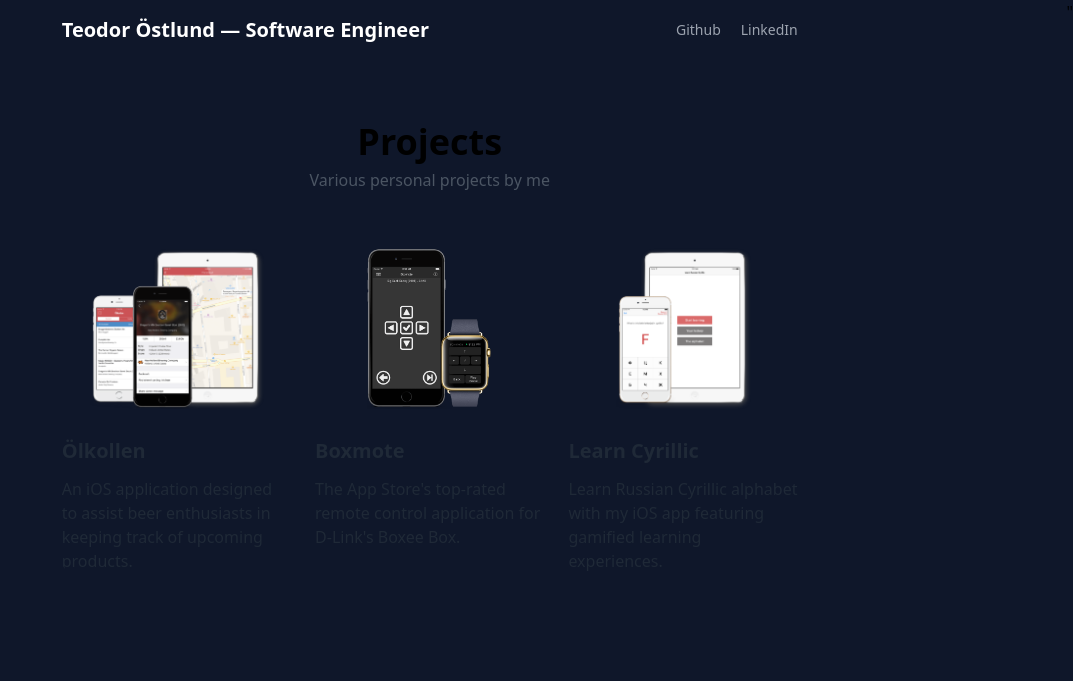
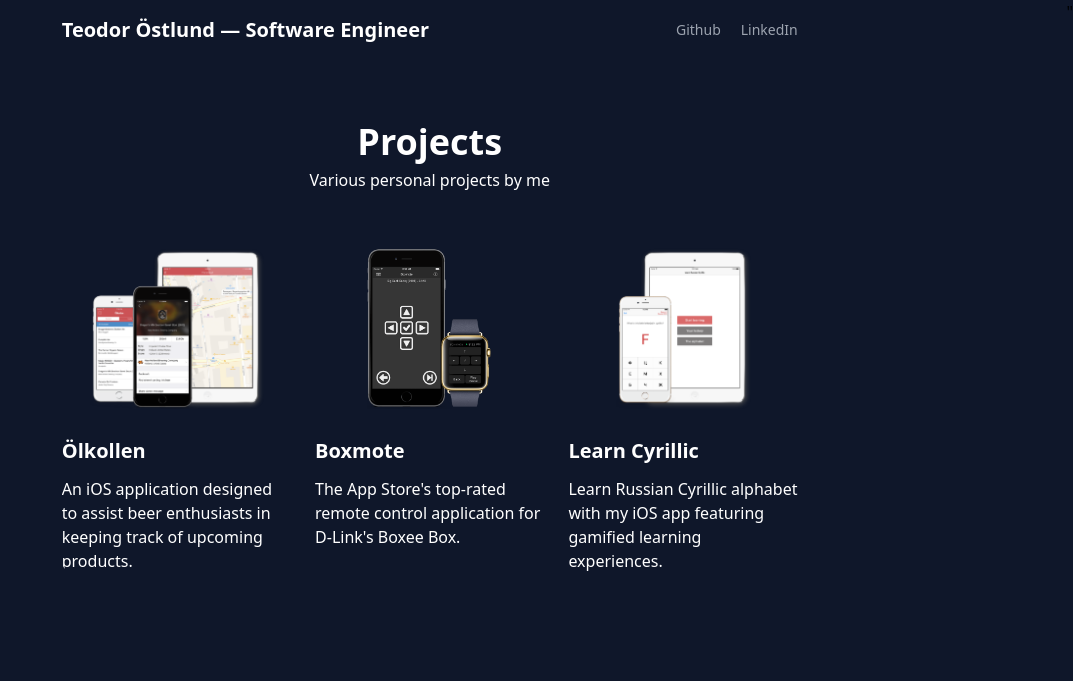
Before and after one commit to teodorfn/teodorfn.github.io, a website: page index.html in a window 1280 px wide. Shown: the top 681 px of the page, without its empty margins (207-1280 px from the left). Drawn offline with nearby package versions, Linux system fonts and the light colour scheme.

Commit message:
text color

```diff
--- a/index.html
+++ b/index.html
@@ -31,8 +31,8 @@
         <div class="max-w-[85rem] px-4 py-10 sm:px-6 lg:px-8 lg:py-14 mx-auto">
           <!-- Title -->
           <div class="max-w-2xl mx-auto text-center mb-10 lg:mb-14">
-            <h2 class="text-2xl font-bold md:text-4xl md:leading-tight dark:text-white">Projects</h2>
-            <p class="mt-1 text-gray-600 dark:text-gray-400">Various personal projects by me</p>
+            <h2 class="text-2xl font-bold text-white md:text-4xl md:leading-tight dark:text-white">Projects</h2>
+            <p class="mt-1 text-white dark:text-gray-400">Various personal projects by me</p>
           </div>
           <!-- End Title -->
 
@@ -45,10 +45,10 @@
               </div>
 
               <div class="mt-7">
-                <h3 class="text-xl font-semibold text-gray-800 group-hover:text-gray-600 dark:text-gray-200">
+                <h3 class="text-xl font-semibold text-white group-hover:text-white dark:text-gray-200">
                   Ölkollen
                 </h3>
-                <p class="mt-3 text-gray-800 dark:text-gray-200">
+                <p class="mt-3 text-white dark:text-gray-200">
                   An iOS application designed to assist beer enthusiasts in keeping track of upcoming products.
                 </p>
                 <!--
@@ -70,10 +70,10 @@
               </div>
 
               <div class="mt-7">
-                <h3 class="text-xl font-semibold text-gray-800 group-hover:text-gray-600 dark:text-gray-200">
+                <h3 class="text-xl font-semibold text-white group-hover:text-white dark:text-gray-200">
                   Boxmote
                 </h3>
-                <p class="mt-3 text-gray-800 dark:text-gray-200">
+                <p class="mt-3 text-white dark:text-gray-200">
                   The App Store's top-rated remote control application for D-Link's Boxee Box.
                 </p>
               </div>
@@ -87,10 +87,10 @@
               </div>
 
               <div class="mt-7">
-                <h3 class="text-xl font-semibold text-gray-800 group-hover:text-gray-600 dark:text-gray-200">
+                <h3 class="text-xl font-semibold text-white group-hover:text-white dark:text-gray-200">
                   Learn Cyrillic
                 </h3>
-                <p class="mt-3 text-gray-800 dark:text-gray-200">
+                <p class="mt-3 text-white dark:text-gray-200">
                   Learn Russian Cyrillic alphabet with my iOS app featuring gamified learning experiences.
                 </p>
               </div>
--- a/tailwind.config.js
+++ b/tailwind.config.js
@@ -1,7 +1,7 @@
 /** @type {import('tailwindcss').Config} */
 module.exports = {
   content: [
-  "./src/**/*.{html,js}",
+  "./*.{html,js}",
   'node_modules/preline/dist/*.js',
   ],
   theme: {
```
Also changed, not shown: dist/output.css.
